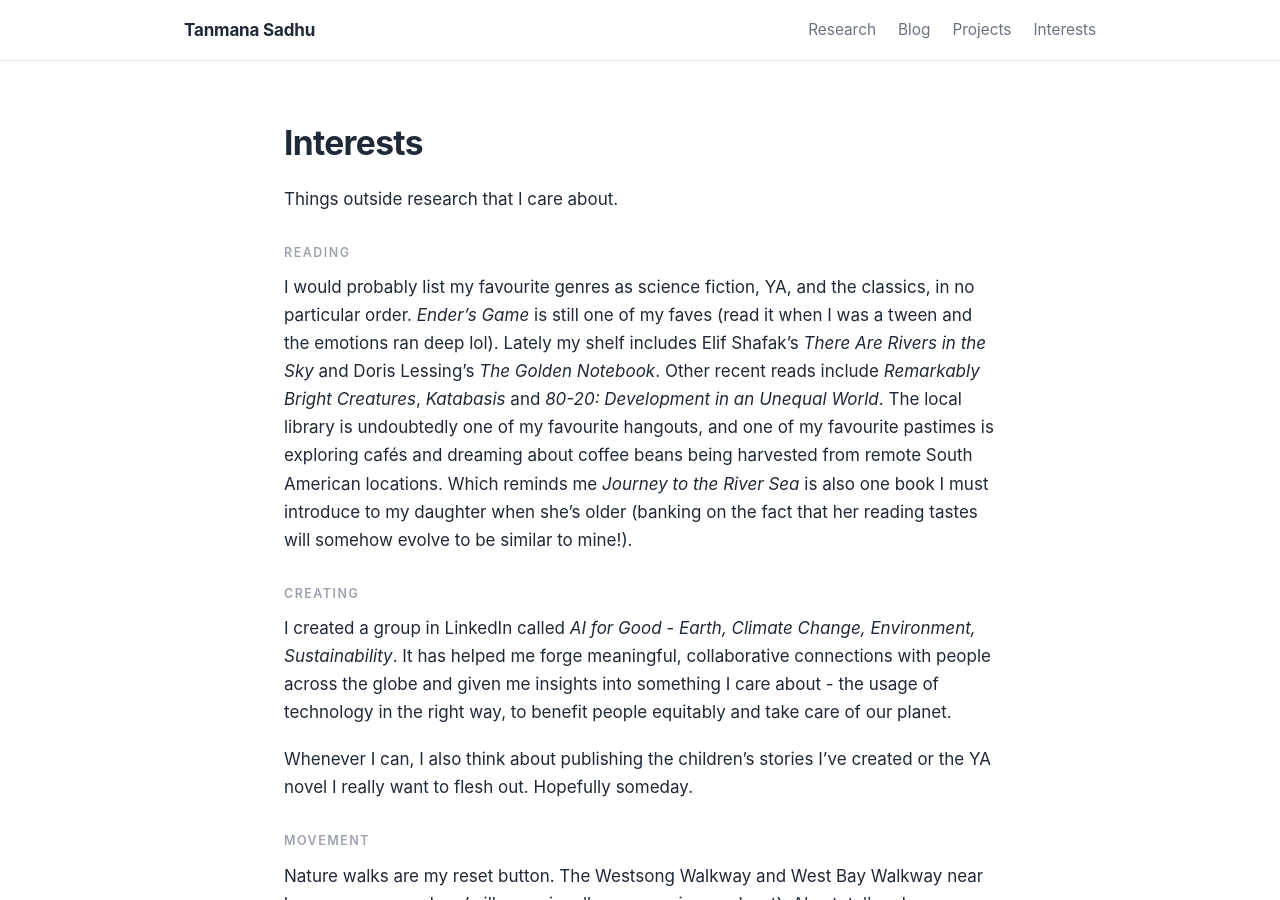
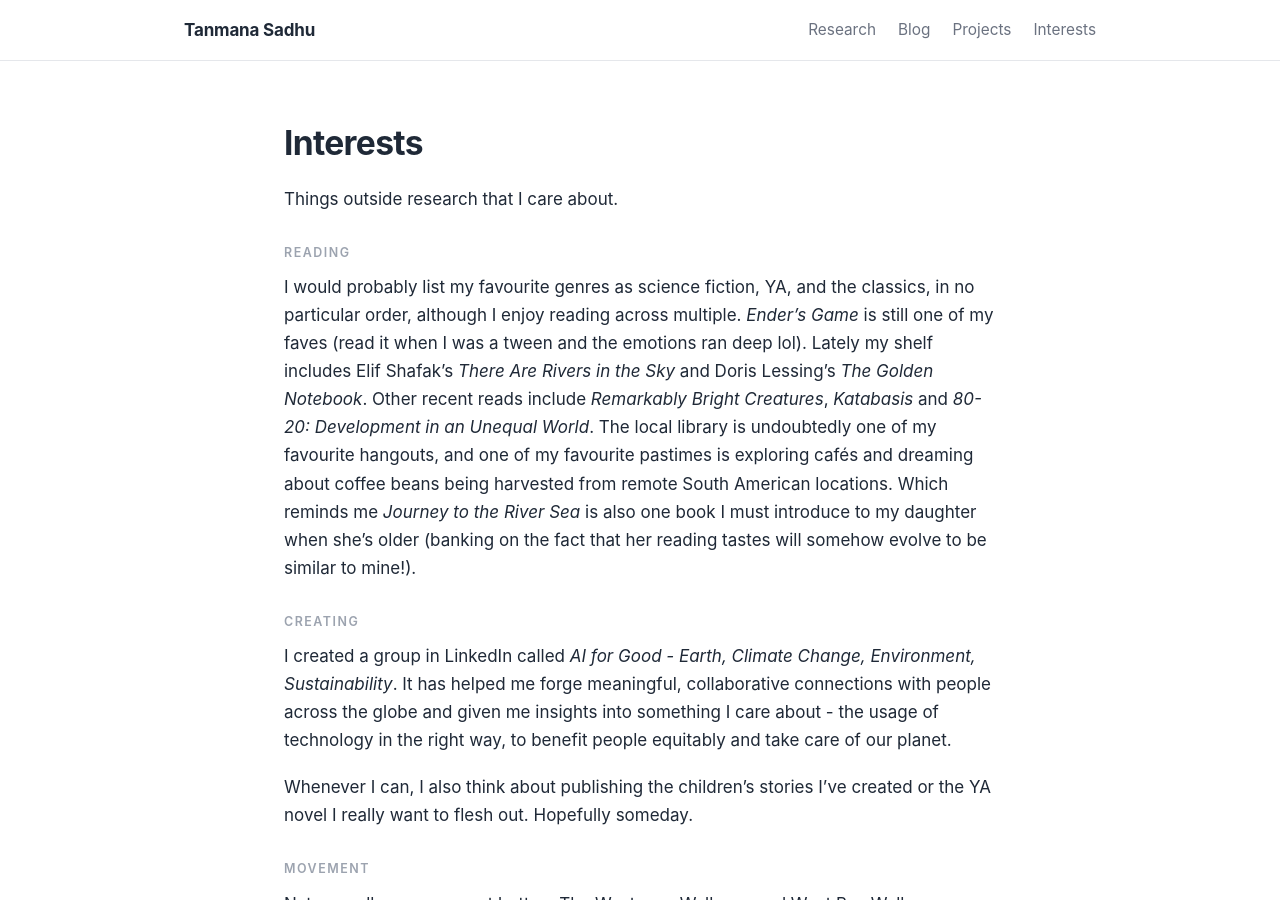
Before and after one commit to tanmana5/tanmana5.github.io, a Jekyll site: the page built from interests.md, in a window 1280 px wide and 900 px high. Built offline with Jekyll 4.4.1, drawn with Linux system fonts in a browser that asks for light colours.

Commit message:
Fill in Interests page

```diff
--- a/interests.md
+++ b/interests.md
@@ -11,7 +11,7 @@ Things outside research that I care about.
 
 <p class="section-title">Reading</p>
 
-I would probably list my favourite genres as science fiction, YA, and the classics, in no particular order. *Ender's Game* is still one of my faves (read it when I was a tween and the emotions ran deep lol). Lately my shelf includes Elif Shafak's *There Are Rivers in the Sky* and Doris Lessing's *The Golden Notebook*. Other recent reads include *Remarkably Bright Creatures*, *Katabasis* and *80-20: Development in an Unequal World*. The local library is undoubtedly one of my favourite hangouts, and one of my favourite pastimes is exploring cafés and dreaming about coffee beans being harvested from remote South American locations. Which reminds me *Journey to the River Sea* is also one book I must introduce to my daughter when she's older (banking on the fact that her reading tastes will somehow evolve to be similar to mine!).
+I would probably list my favourite genres as science fiction, YA, and the classics, in no particular order, although I enjoy reading across multiple. *Ender's Game* is still one of my faves (read it when I was a tween and the emotions ran deep lol). Lately my shelf includes Elif Shafak's *There Are Rivers in the Sky* and Doris Lessing's *The Golden Notebook*. Other recent reads include *Remarkably Bright Creatures*, *Katabasis* and *80-20: Development in an Unequal World*. The local library is undoubtedly one of my favourite hangouts, and one of my favourite pastimes is exploring cafés and dreaming about coffee beans being harvested from remote South American locations. Which reminds me *Journey to the River Sea* is also one book I must introduce to my daughter when she's older (banking on the fact that her reading tastes will somehow evolve to be similar to mine!).
 
 <p class="section-title">Creating</p>
 
```
